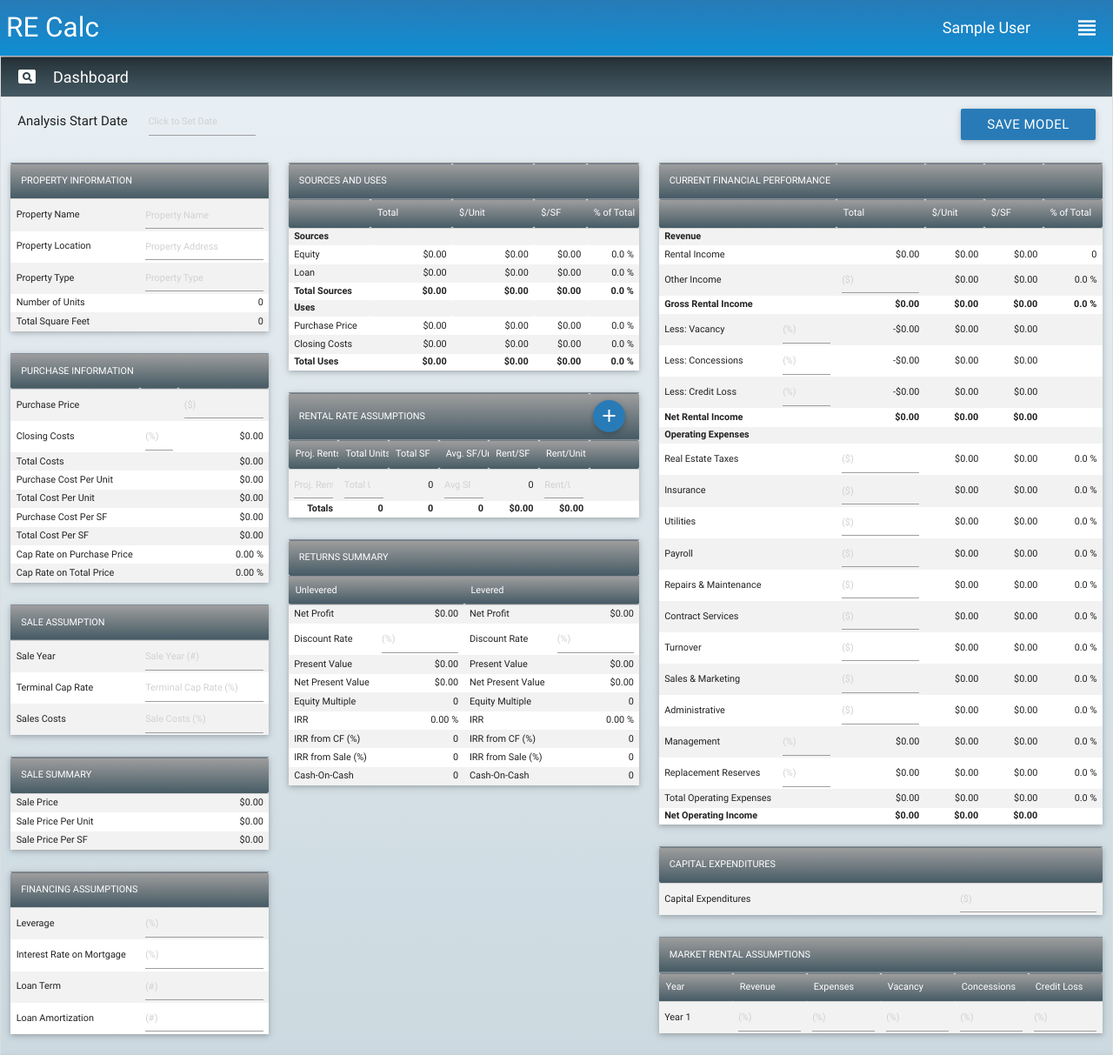
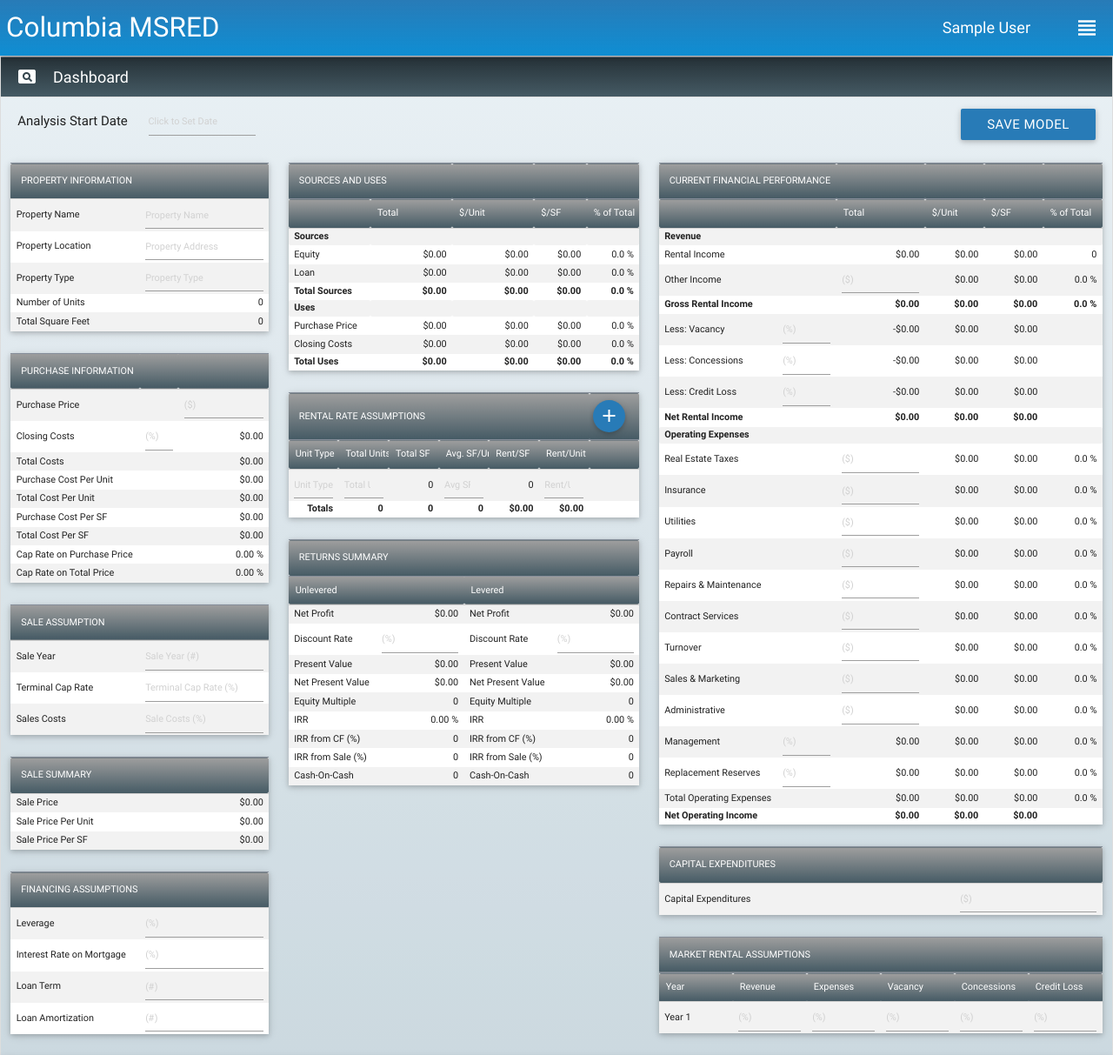
Before and after one commit to htisaksen/Columbia-MSRED, a Flask app: page /dashboard in a window 1280 px wide. Shown: the top 1213 px of the page at 87% size. Run offline with Flask 2, Linux system fonts and the light colour scheme; the visitor is signed in with stand-in values (Sample User, id 1).

Commit message:
rename project RE Calc to Columbia MSRED. rename RRA table column to Unit Type.

```diff
--- a/static/js/htmlgen.js
+++ b/static/js/htmlgen.js
@@ -7,7 +7,7 @@ myApp.htmlGen = {};
     if ($('#Rental_Rate_Assumptions tbody tr').length === 0){
       $('#Rental_Rate_Assumptions').find('tbody')
         .append($("<tr class = 'rent_row'>")
-        .append($("<td>").html("<input type='text' id='proj_rents1' name='proj_rents1' class='proj_rents' placeholder='Proj. Rents'></td>"))
+        .append($("<td>").html("<input type='text' id='proj_rents1' name='proj_rents1' class='proj_rents' placeholder='Unit Type'></td>"))
         .append($("<td>").html("<input type='number' id='total_units1' name='total_units1' class='total_units' placeholder='Total Units'></td>"))
         .append($("<td class = 'total_sf'></td>").text("0"))
         .append($("<td>").html("<input type='number' id='avg_sf_per_unit1' name='avg_sf_per_unit1' class='avg_sf_per_unit' placeholder='Avg SF/Unit'></td>"))
--- a/static/js/main.js
+++ b/static/js/main.js
@@ -54,7 +54,7 @@ $(document).ready(function(){
 		var rrCounter = $('#Rental_Rate_Assumptions tbody tr').length+1;
 		$('#Rental_Rate_Assumptions').find('tbody')
 			.append($("<tr class = 'rent_row'>")
-			.append($("<td>").html("<input type='text' id='proj_rents"+rrCounter+"' name='proj_rents"+rrCounter+"' class='proj_rents' placeholder='Proj. Rents'></td>"))
+			.append($("<td>").html("<input type='text' id='proj_rents"+rrCounter+"' name='proj_rents"+rrCounter+"' class='proj_rents' placeholder='Unit Type'></td>"))
 			.append($("<td>").html("<input type='number' id='total_units"+rrCounter+"' name='total_units"+rrCounter+"' class='total_units' placeholder='Total Units'></td>"))
 			.append($("<td class = 'total_sf'></td>").text("0"))
 			.append($("<td>").html("<input type='number' id='avg_sf_per_unit"+rrCounter+"' name='avg_sf_per_unit"+rrCounter+"' class='avg_sf_per_unit' placeholder='Avg SF/Unit'></td>"))
--- a/templates/base.html
+++ b/templates/base.html
@@ -24,7 +24,7 @@
 	<nav class = 'nav-wrapper' id ='nav_bar'>
 			<a href="/" class="brand-logo">
 				<!-- <img src="/static/img/whitelogo_blueback-png1.png"> NEEDS THE NEW LOGO-->
-				<h1>RE Calc</h1>
+				<h1>Columbia MSRED</h1>
 			</a>
 		<ul class="right hide-on-med-and-down">
 {% if session['logged_in'] == True %}
--- a/templates/org_dashboard.html
+++ b/templates/org_dashboard.html
@@ -250,7 +250,7 @@
               <th><submit name = 'rental_rate_form' id = 'rental_rate_form' class="btn-floating waves-effect waves-light btn"><i class="material-icons">add</i></submit></th>
             </tr>
             <tr>
-              <th class = 't_head'>Proj. Rents</th>
+              <th class = 't_head'>Unit Type</th>
               <th class = 't_head'>Total Units</th>
               <th class = 't_head'>Total SF</th>
               <th class = 't_head'>Avg. SF/Unit</th>
--- a/templates/org_dashboard_load.html
+++ b/templates/org_dashboard_load.html
@@ -238,7 +238,7 @@
               <th><submit name = 'rental_rate_form' id = 'rental_rate_form' class="btn-floating waves-effect waves-light btn"><i class="material-icons">add</i></submit></th>
             </tr>
             <tr>
-              <th class = 't_head'>Proj. Rents</th>
+              <th class = 't_head'>Unit Type</th>
               <th class = 't_head'>Total Units</th>
               <th class = 't_head'>Total SF</th>
               <th class = 't_head'>Avg. SF/Unit</th>
@@ -250,7 +250,7 @@
           <tbody>
             {% for row in rental_rate_list %}
             <tr class = 'rent_row'>
-              <td><input type='text' id='proj_rents{{row[0]}}' value ='{{row[1]}}' name='proj_rents{{row[0]}}' class='proj_rents' placeholder='Proj. Rents'></td>
+              <td><input type='text' id='proj_rents{{row[0]}}' value ='{{row[1]}}' name='proj_rents{{row[0]}}' class='proj_rents' placeholder='Unit Type'></td>
               <td><input type='number' id='total_units{{row[0]}}' value ='{{row[2]}}' name='total_units{{row[0]}}' class='total_units inputright' placeholder='Total Units'></td>
               <td class ='total_sf inputright'>0</td>
               <td><input type='number' id='avg_sf_per_unit{{row[0]}}' value ='{{row[3]}}' name='avg_sf_per_unit{{row[0]}}' class='avg_sf_per_unit inputright' placeholder='Avg SF/Unit'></td>
```
